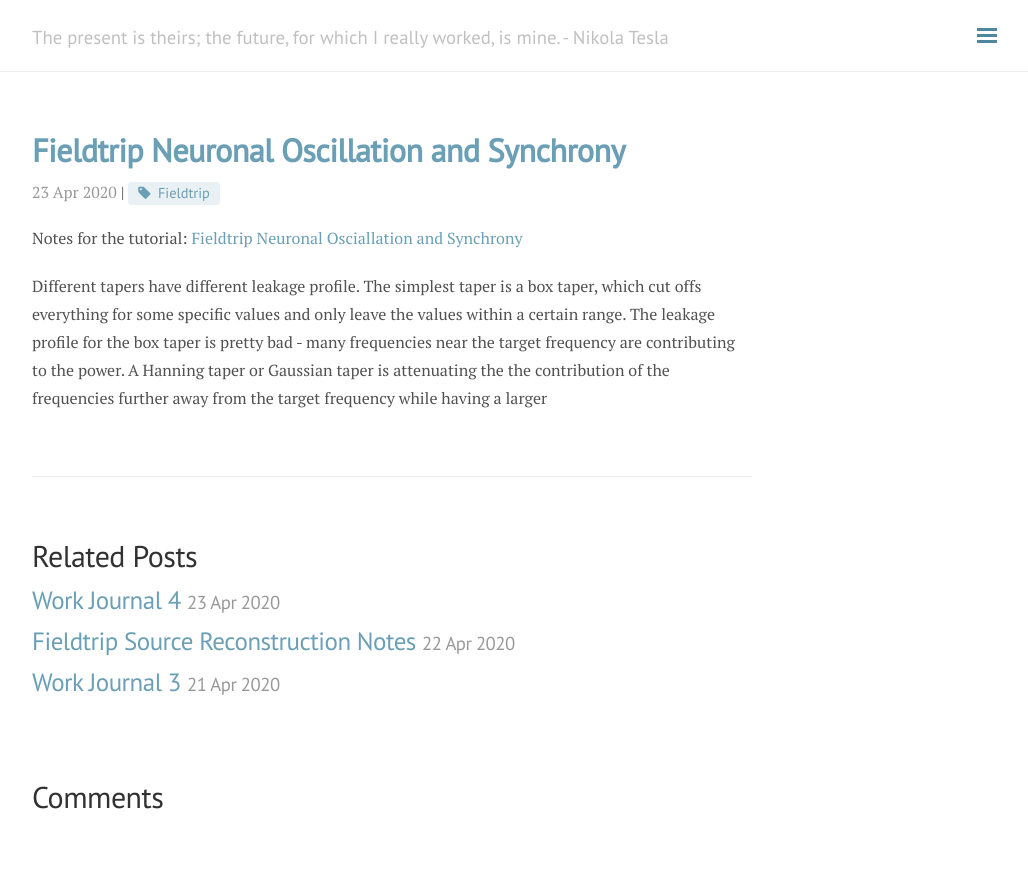
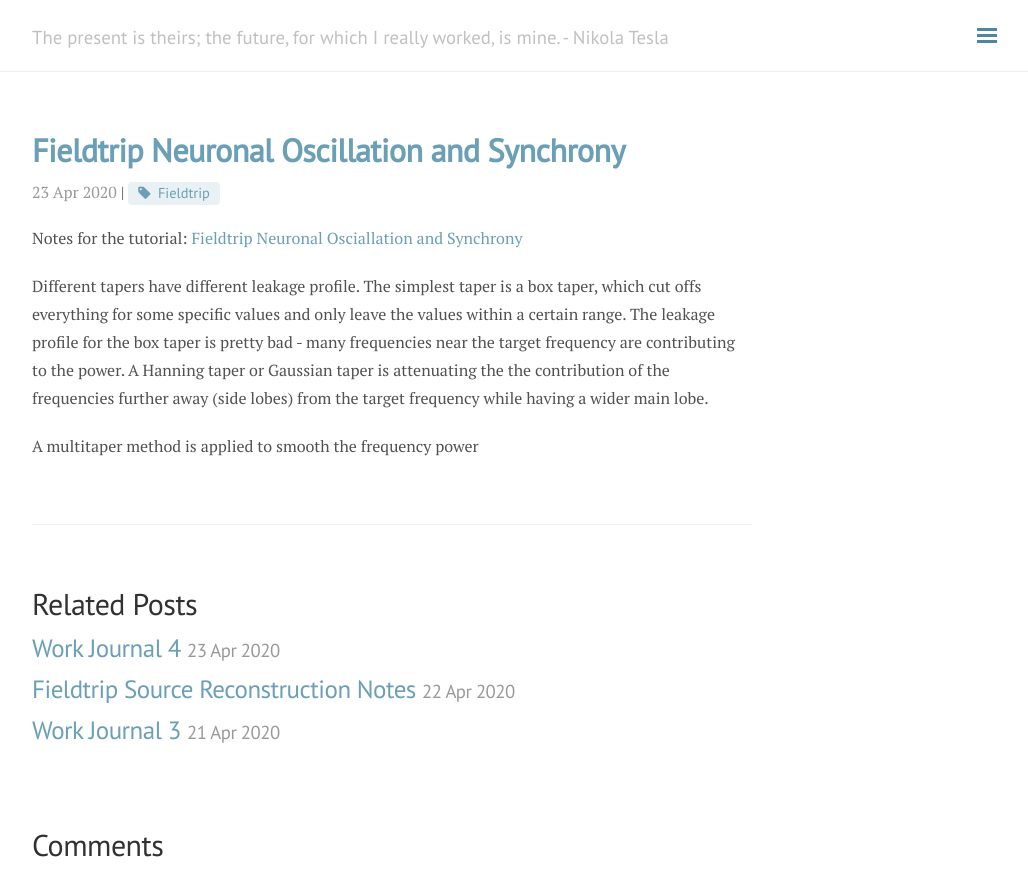
Before and after one commit to andylikescodes/andylikescodes.github.io, a Jekyll site: the page built from _posts/2020-04-23-Field-Trip-Neuronal-Oscillation-Sychrony.md, in a window 1280 px wide. Shown: the top 896 px of the page, without its empty margins (248-1276 px from the left). Built offline with Jekyll 4.4.1, drawn with Linux system fonts in a browser that asks for light colours; nearby versions of some CDN libraries; comment, search, counter and statistics services are not loaded.

Commit message:
_posts/2020-04-23-Field-Trip-Neuronal-Oscillation-Sychrony.md updated from https://stackedit.io/

```diff
--- a/_posts/2020-04-23-Field-Trip-Neuronal-Oscillation-Sychrony.md
+++ b/_posts/2020-04-23-Field-Trip-Neuronal-Oscillation-Sychrony.md
@@ -7,9 +7,11 @@ category: Brain
 
 Notes for the tutorial: [Fieldtrip Neuronal Osciallation and Synchrony](https://www.youtube.com/watch?v=dHTuzMsjVJA&list=PLbVcEw60xnKNSXSKMAoBpTJ9BFFnxw21p&index=2)
 
-Different tapers have different leakage profile. The simplest taper is a box taper, which cut offs everything for some specific values and only leave the values within a certain range. The leakage profile for the box taper is pretty bad - many frequencies near the target frequency are contributing to the power. A Hanning taper or Gaussian taper is attenuating the the contribution of the frequencies further away from the target frequency while having a larger
+Different tapers have different leakage profile. The simplest taper is a box taper, which cut offs everything for some specific values and only leave the values within a certain range. The leakage profile for the box taper is pretty bad - many frequencies near the target frequency are contributing to the power. A Hanning taper or Gaussian taper is attenuating the the contribution of the frequencies further away (side lobes) from the target frequency while having a wider main lobe.
+
+A multitaper method is applied to smooth the frequency power
 
 <!--stackedit_data:
-eyJoaXN0b3J5IjpbODE1OTc1ODE1LC05ODU1MTU4NiwtMjAwMD
-UzNDc5M119
+eyJoaXN0b3J5IjpbLTIwODYxMTIzMDIsLTk4NTUxNTg2LC0yMD
+AwNTM0NzkzXX0=
 -->
```
